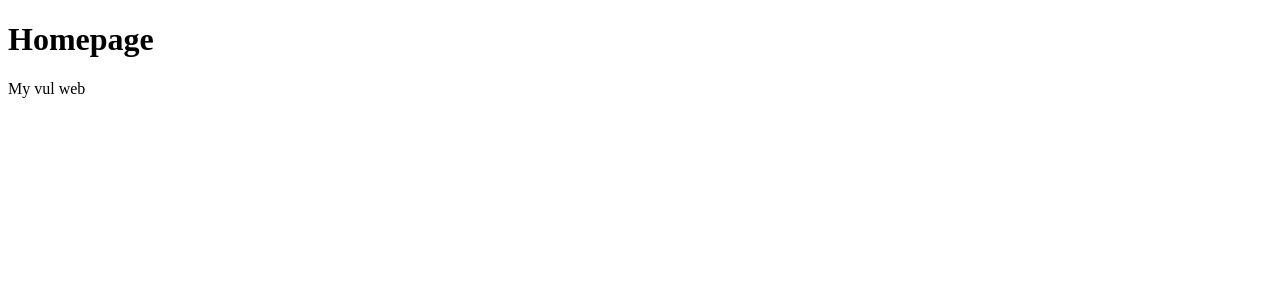
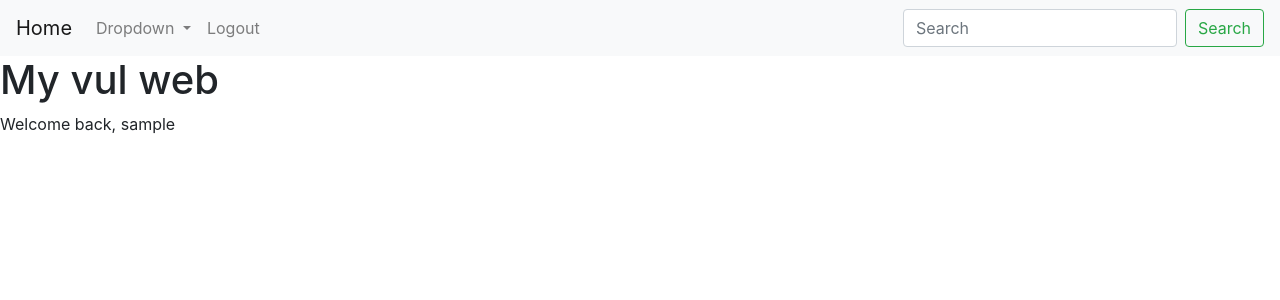
Before and after one commit to tunsimp/Flask_Vul_Web, a Flask app: template templates/index.html in a window 1280 px wide. Shown: the top 300 px of the page. Run offline with Flask 3, Linux system fonts and the light colour scheme; the template is opened without the code that fills it: most values are stand-ins (such as "Sample title", 1, 10 or a date in 2020).

Commit message:
Add logout, Navbar

```diff
--- a/app.py
+++ b/app.py
@@ -1,10 +1,17 @@
-from flask import Flask,render_template,request,session
+from flask import Flask,render_template,request,session,redirect,url_for
+from datetime import timedelta
+app= Flask(__name__)
+app.debug = True
+app.secret_key="2208"
+app.permanent_session_lifetime=timedelta(minutes=5)
 
-app= Flask(__name__)
-app.secret_key="2208"
 @app.route("/")
 def home():
-    return render_template("index.html")
+    if "user" in session:
+        user=session['user']
+        return render_template("index.html",username=user)
+    else:
+        return redirect(url_for('login'))
 
 @app.route("/login", methods=["POST","GET"])
 def login():
@@ -12,13 +19,13 @@ def login():
         username=request.form['name']
         password=request.form['password']
         if username==password:
-            return render_template("index.html")
+            session['user']=username
+            return redirect(url_for('home'))
         else:
             return render_template("login.html")
-    elif request.method=="GET":
+    else:
         return render_template("login.html")
-    else:
-        return "Invalid Method"
+
 
 @app.route("/register", methods=["POST","GET"])
 def register():
@@ -26,7 +33,7 @@ def register():
         username=request.form['name']
         password=request.form['password']
         repassword=request.form['repassword']
-        if username==password:
+        if username or password==repassword:
             return render_template("login.html")
         else:
             return render_template("register.html")
@@ -35,5 +42,10 @@ def register():
     else:
         return "Invalid Method"
 
+@app.route("/logout")
+def logout():
+    session.pop("user",None)
+    return redirect(url_for('login'))
+
 if __name__=="__main__":
     app.run()
--- a/templates/base.html
+++ b/templates/base.html
@@ -1,13 +1,46 @@
 <!DOCTYPE html>
 <html>
 <head>
+    <link rel="stylesheet" href="https://cdn.jsdelivr.net/npm/bootstrap@4.3.1/dist/css/bootstrap.min.css" integrity="sha384-ggOyR0iXCbMQv3Xipma34MD+dH/1fQ784/j6cY/iJTQUOhcWr7x9JvoRxT2MZw1T" crossorigin="anonymous">
     <meta charset='utf-8'>
     <meta http-equiv='X-UA-Compatible' content='IE=edge'>
-    {%block title%}{% endblock%}
-
+    {%block title%}
+    {% endblock%}
 </head>
 <body>
-    {% block content%}
-    {% endblock %}
+    <nav class="navbar navbar-expand-lg navbar-light bg-light">
+        <a class="navbar-brand" href="/">Home</a>
+        <button class="navbar-toggler" type="button" data-toggle="collapse" data-target="#navbarSupportedContent" aria-controls="navbarSupportedContent" aria-expanded="false" aria-label="Toggle navigation">
+          <span class="navbar-toggler-icon"></span>
+        </button>
+
+        <div class="collapse navbar-collapse" id="navbarSupportedContent">
+          <ul class="navbar-nav mr-auto">
+            <li class="nav-item dropdown">
+              <a class="nav-link dropdown-toggle" href="#" id="navbarDropdown" role="button" data-toggle="dropdown" aria-haspopup="true" aria-expanded="false">
+                Dropdown
+              </a>
+              <div class="dropdown-menu" aria-labelledby="navbarDropdown">
+                <a class="dropdown-item" href="#">Action</a>
+                <a class="dropdown-item" href="#">Another action</a>
+                <div class="dropdown-divider"></div>
+                <a class="dropdown-item" href="#">Something else here</a>
+              </div>
+            </li>
+            <li class="nav-item">
+                <a class="nav-link" href="/logout">Logout</a>
+              </li>
+          </ul>
+          <form class="form-inline my-2 my-lg-0">
+            <input class="form-control mr-sm-2" type="search" placeholder="Search" aria-label="Search">
+            <button class="btn btn-outline-success my-2 my-sm-0" type="submit">Search</button>
+          </form>
+        </div>
+      </nav>
+    <script src="https://code.jquery.com/jquery-3.3.1.slim.min.js" integrity="sha384-q8i/X+965DzO0rT7abK41JStQIAqVgRVzpbzo5smXKp4YfRvH+8abtTE1Pi6jizo" crossorigin="anonymous"></script>
+<script src="https://cdn.jsdelivr.net/npm/popper.js@1.14.7/dist/umd/popper.min.js" integrity="sha384-UO2eT0CpHqdSJQ6hJty5KVphtPhzWj9WO1clHTMGa3JDZwrnQq4sF86dIHNDz0W1" crossorigin="anonymous"></script>
+<script src="https://cdn.jsdelivr.net/npm/bootstrap@4.3.1/dist/js/bootstrap.min.js" integrity="sha384-JjSmVgyd0p3pXB1rRibZUAYoIIy6OrQ6VrjIEaFf/nJGzIxFDsf4x0xIM+B07jRM" crossorigin="anonymous"></script>
+{% block content%}
+{% endblock %}
 </body>
 </html>
--- a/templates/index.html
+++ b/templates/index.html
@@ -1,7 +1,7 @@
 {%extends 'base.html'%}
 {% block title %}
-<h1> Homepage</h1>
 {% endblock %}
 {% block content %}
-    <p>My vul web</p>
+    <h1>My vul web</h1>
+<p>Welcome back, {{username}}</p>
 {% endblock %}
```
Also changed, not shown: templates/login.html (+9 -6 lines), templates/register.html (+10 -6 lines).
